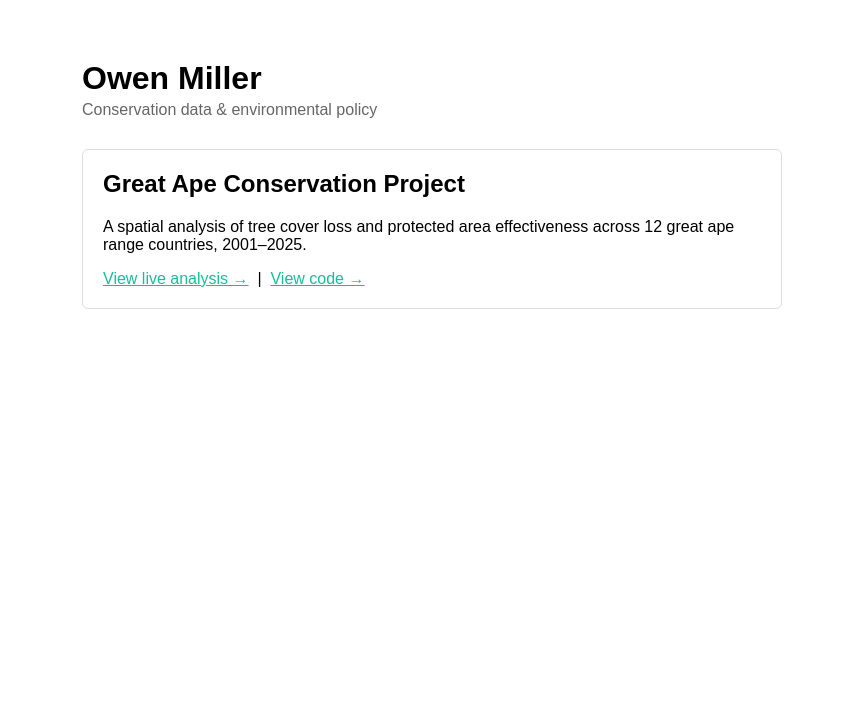
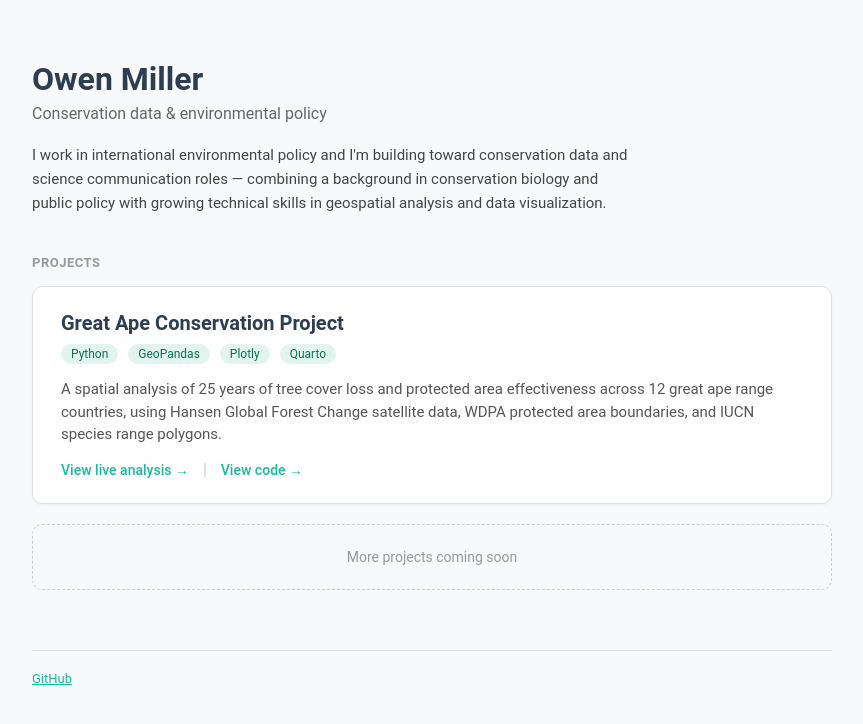
Before and after one commit to owen-miller-1/owen-miller-1.github.io, a plain HTML site: page index.html in a window 1280 px wide. Shown: the whole page, without its empty margins (208-1071 px from the left). Drawn offline with Linux system fonts and the light colour scheme.

Commit message:
Update index.html

```diff
--- a/index.html
+++ b/index.html
@@ -3,25 +3,139 @@
 <head>
   <title>Owen Miller</title>
   <style>
-    body { font-family: Arial, sans-serif; max-width: 700px; margin: 60px auto; padding: 0 20px; }
-    h1 { margin-bottom: 0; }
-    .subtitle { color: #666; margin-top: 4px; }
-    .project { margin-top: 30px; padding: 20px; border: 1px solid #ddd; border-radius: 6px; }
-    .project h2 { margin-top: 0; }
-    a { color: #18bc9c; }
+    body {
+      font-family: 'Roboto', Arial, sans-serif;
+      max-width: 800px;
+      margin: 0 auto;
+      padding: 60px 24px;
+      background: #f8f9fa;
+      color: #2c3e50;
+    }
+    header {
+      margin-bottom: 40px;
+    }
+    h1 {
+      margin: 0;
+      font-size: 32px;
+    }
+    .subtitle {
+      color: #666;
+      margin-top: 6px;
+      font-size: 16px;
+    }
+    .intro {
+      margin-top: 20px;
+      font-size: 15px;
+      line-height: 1.6;
+      color: #444;
+      max-width: 600px;
+    }
+    .section-label {
+      font-size: 13px;
+      text-transform: uppercase;
+      letter-spacing: 0.5px;
+      color: #999;
+      margin: 40px 0 16px;
+      font-weight: bold;
+    }
+    .project {
+      background: white;
+      padding: 24px 28px;
+      border-radius: 10px;
+      border: 1px solid #e0e0e0;
+      box-shadow: 0 1px 3px rgba(0,0,0,0.04);
+      margin-bottom: 20px;
+    }
+    .project h2 {
+      margin: 0 0 8px;
+      font-size: 20px;
+      color: #2c3e50;
+    }
+    .project p {
+      margin: 0 0 14px;
+      color: #555;
+      line-height: 1.5;
+      font-size: 15px;
+    }
+    .project .tags {
+      margin-bottom: 14px;
+    }
+    .tag {
+      display: inline-block;
+      background: #e1f5ee;
+      color: #0f6e56;
+      font-size: 12px;
+      padding: 3px 10px;
+      border-radius: 12px;
+      margin-right: 6px;
+    }
+    .links a {
+      color: #18bc9c;
+      text-decoration: none;
+      font-size: 14px;
+      font-weight: 500;
+    }
+    .links a:hover {
+      text-decoration: underline;
+    }
+    .divider {
+      margin: 0 10px;
+      color: #ccc;
+    }
+    .placeholder {
+      background: transparent;
+      border: 1px dashed #ccc;
+      border-radius: 10px;
+      padding: 24px 28px;
+      color: #999;
+      font-size: 14px;
+      text-align: center;
+    }
+    footer {
+      margin-top: 60px;
+      padding-top: 20px;
+      border-top: 1px solid #e0e0e0;
+      font-size: 13px;
+      color: #999;
+    }
+    footer a {
+      color: #18bc9c;
+    }
   </style>
 </head>
 <body>
-  <h1>Owen Miller</h1>
-  <p class="subtitle">Conservation data & environmental policy</p>
+
+  <header>
+    <h1>Owen Miller</h1>
+    <p class="subtitle">Conservation data &amp; environmental policy</p>
+    <p class="intro">I work in international environmental policy and I'm building toward conservation data and science communication roles — combining a background in conservation biology and public policy with growing technical skills in geospatial analysis and data visualization.</p>
+  </header>
+
+  <div class="section-label">Projects</div>
 
   <div class="project">
     <h2>Great Ape Conservation Project</h2>
-    <p>A spatial analysis of tree cover loss and protected area effectiveness across 12 great ape range countries, 2001–2025.</p>
-    <a href="https://019fa930-cca3-f2bb-7649-06b42da3aa7b.share.connect.posit.cloud/" target="_blank">View live analysis →</a>
-    &nbsp;|&nbsp;
-    <a href="https://github.com/owen-miller-1/An-analysis-of-great-ape-habitat-loss" target="_blank">View code →</a>
+    <div class="tags">
+      <span class="tag">Python</span>
+      <span class="tag">GeoPandas</span>
+      <span class="tag">Plotly</span>
+      <span class="tag">Quarto</span>
+    </div>
+    <p>A spatial analysis of 25 years of tree cover loss and protected area effectiveness across 12 great ape range countries, using Hansen Global Forest Change satellite data, WDPA protected area boundaries, and IUCN species range polygons.</p>
+    <div class="links">
+      <a href="https://019fa930-cca3-f2bb-7649-06b42da3aa7b.share.connect.posit.cloud/" target="_blank">View live analysis →</a>
+      <span class="divider">|</span>
+      <a href="https://github.com/owen-miller-1/An-analysis-of-great-ape-habitat-loss" target="_blank">View code →</a>
+    </div>
   </div>
+
+  <div class="placeholder">
+    More projects coming soon
+  </div>
+
+  <footer>
+    <a href="https://github.com/owen-miller-1" target="_blank">GitHub</a>
+  </footer>
 
 </body>
 </html>
```
